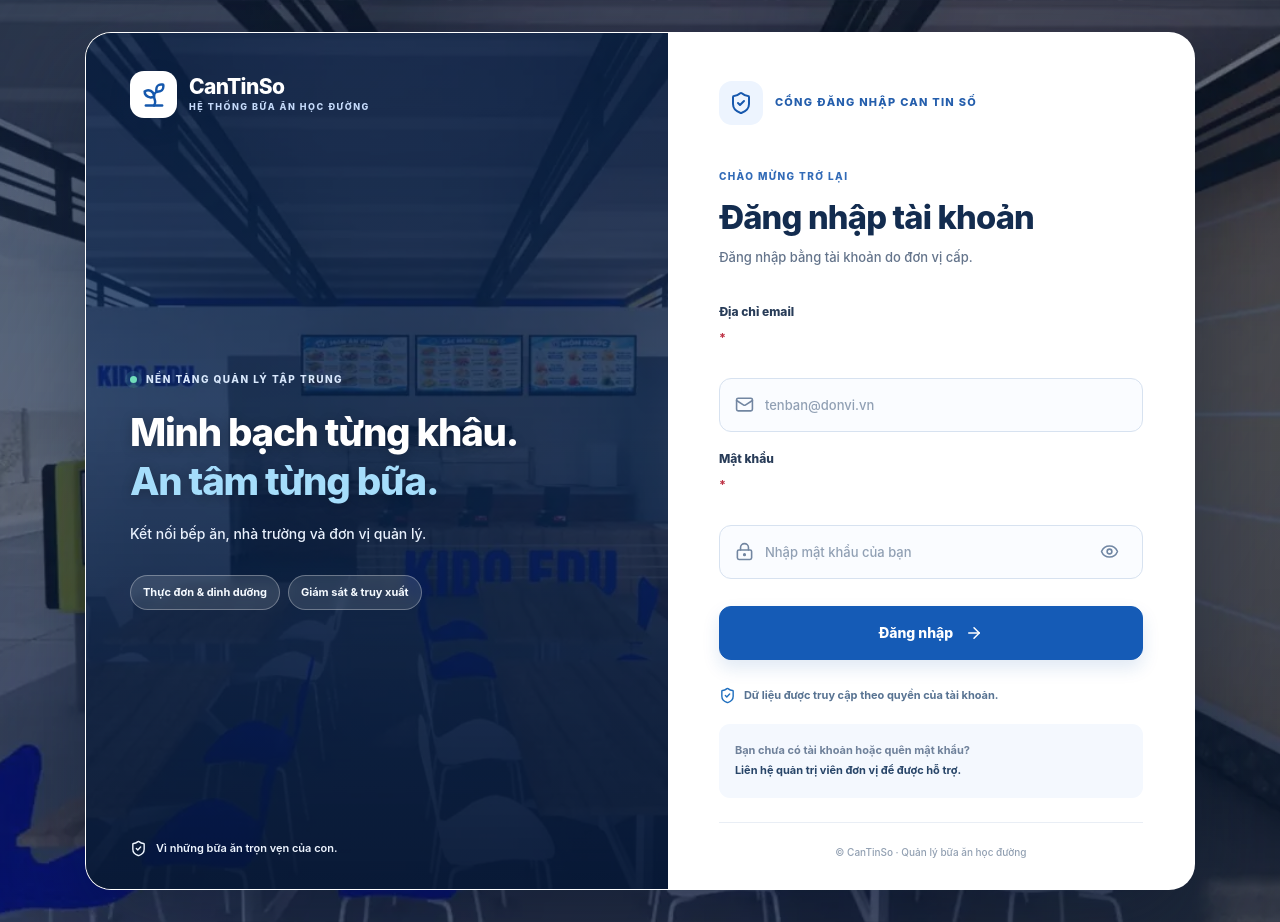
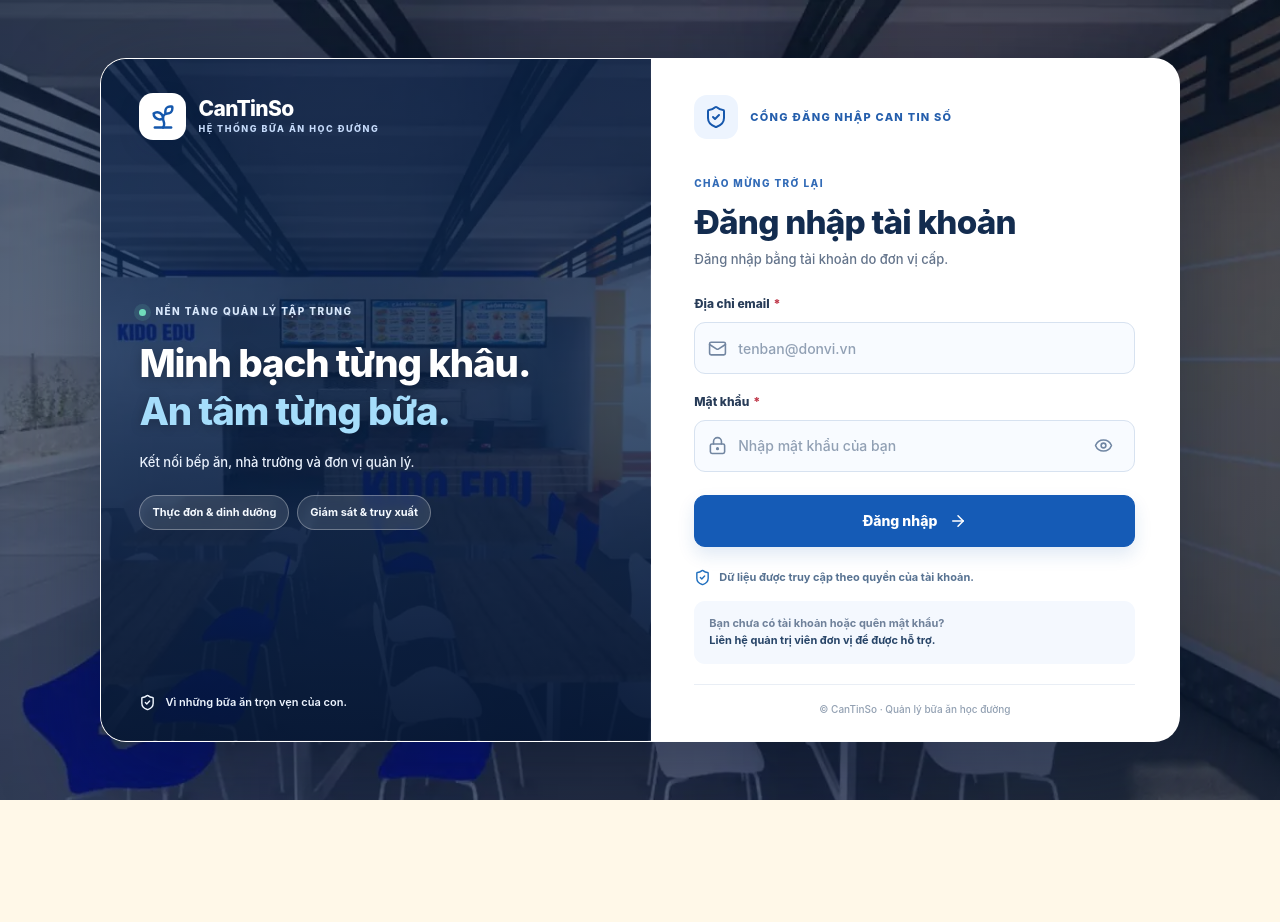
Before and after one commit to tobeymars/CanTinSo, a React (Vite) app in the folder school-food-safety-main/: page / in a window 1280 px wide. After the commit the page ends 800 px from the top, so only its background shows below. Built offline with nearby package versions, Linux system fonts and the light colour scheme; no server answers.

Commit message:
style(auth): polish login layout and prevent label wrapping or displaced inputs

```diff
--- a/school-food-safety-main/src/LoginPage.css
+++ b/school-food-safety-main/src/LoginPage.css
@@ -111,3 +111,113 @@
 @media(max-width:380px){
   .login-panel{padding:24px 19px 19px}
 }
+
+
+/* Login 2026: balanced layout, compact form, consistent labels and input fields. */
+.login-screen{padding:clamp(18px,3.5vh,36px) clamp(16px,3vw,44px)}
+.login-shell{
+  width:min(100%,1080px);
+  min-height:0;
+  grid-template-columns:minmax(0,1.02fr) minmax(0,.98fr);
+  border-radius:26px;
+  align-items:stretch;
+}
+.login-intro{
+  min-height:650px;
+  padding:34px clamp(30px,3vw,44px) 30px;
+  background-position:center 48%;
+}
+.login-intro-brand{gap:12px}
+.login-intro-body{
+  max-width:440px;
+  margin:40px 0 34px;
+}
+.login-intro-body h2{
+  max-width:100%;
+  font-size:clamp(31px,3vw,40px);
+  line-height:1.23;
+  letter-spacing:-1.1px;
+}
+.login-intro-body>p{font-size:13px;line-height:1.65}
+.login-intro-features{margin-top:22px}
+.login-panel{
+  padding:36px clamp(30px,3.4vw,54px) 24px;
+  justify-content:center;
+  align-items:stretch;
+}
+.login-panel-top{margin-bottom:32px}
+.login-panel-top-text{line-height:1.5}
+.login-heading{margin:0 0 27px}
+.login-heading h1{margin:10px 0 7px;line-height:1.18;font-size:clamp(27px,2.6vw,34px)}
+.login-heading p{line-height:1.55}
+.login-form{display:flex;flex-direction:column;align-items:stretch;gap:0;min-width:0}
+.login-form>label{
+  display:inline-flex!important;
+  flex-direction:row!important;
+  align-items:center!important;
+  justify-content:flex-start!important;
+  gap:4px!important;
+  width:100%;
+  margin:0 0 9px;
+  line-height:1.4;
+  font-size:12px;
+  white-space:normal;
+}
+.login-form>label span{display:inline!important;margin:0!important;line-height:inherit!important}
+.login-input-wrap{
+  height:52px;
+  min-height:52px;
+  flex:none;
+  margin:0 0 20px;
+  padding:0 13px;
+  border-radius:11px;
+  background:#f8fbff;
+}
+.login-input-wrap svg{flex:0 0 auto}
+.login-input-wrap input{
+  display:block;
+  min-height:0;
+  height:100%;
+  width:100%;
+  margin:0!important;
+  padding:0!important;
+  border:0!important;
+  background:transparent!important;
+  box-shadow:none!important;
+  font-size:14px;
+  line-height:normal;
+}
+.login-input-wrap:focus-within input{background:transparent!important}
+.login-show-password{margin:0!important}
+.login-submit{height:52px;margin:3px 0 0;border-radius:11px}
+.login-panel-bottom{margin-top:22px}
+.login-support{margin:0;line-height:1.6}
+.login-contact{margin-top:14px;padding:14px 15px;line-height:1.6}
+.login-footer{margin:20px 0 0;padding-top:16px;line-height:1.6}
+@media(max-width:980px){
+ .login-shell{grid-template-columns:minmax(0,.92fr) minmax(0,1.08fr)}
+ .login-intro{min-height:630px;padding:30px 28px}
+ .login-panel{padding:30px 29px 23px}
+ .login-panel-top{margin-bottom:27px}
+ .login-intro-body h2{font-size:clamp(29px,3.2vw,37px)}
+}
+@media(max-width:720px){
+ .login-screen{padding:14px}
+ .login-shell{display:flex;flex-direction:column;width:min(100%,500px);border-radius:20px}
+ .login-intro{min-height:0;padding:21px 23px;background-position:center 43%}
+ .login-intro-body,.login-intro-footer{display:none}
+ .login-panel{padding:27px 24px 21px}
+ .login-panel-top{margin-bottom:25px}
+ .login-heading{margin:0 0 24px}
+ .login-heading h1{font-size:28px}
+ .login-input-wrap{margin-bottom:19px}
+ .login-panel-bottom{margin-top:20px}
+ .login-footer{margin-top:18px}
+}
+@media(max-width:380px){
+ .login-screen{padding:8px}
+ .login-intro{padding:19px}
+ .login-panel{padding:23px 19px 18px}
+ .login-panel-top-text{font-size:9px}
+ .login-heading h1{font-size:25px}
+}
```
